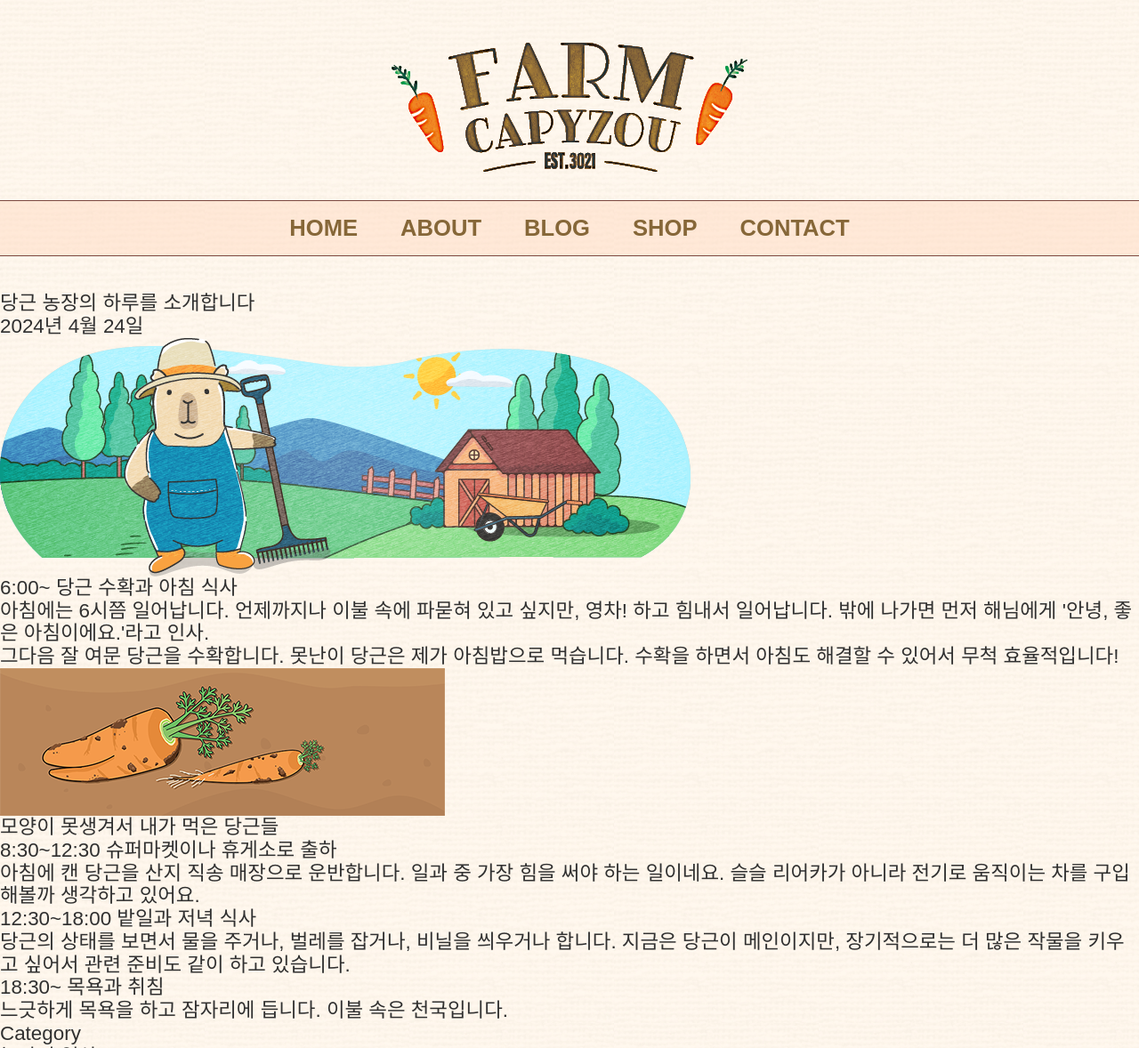
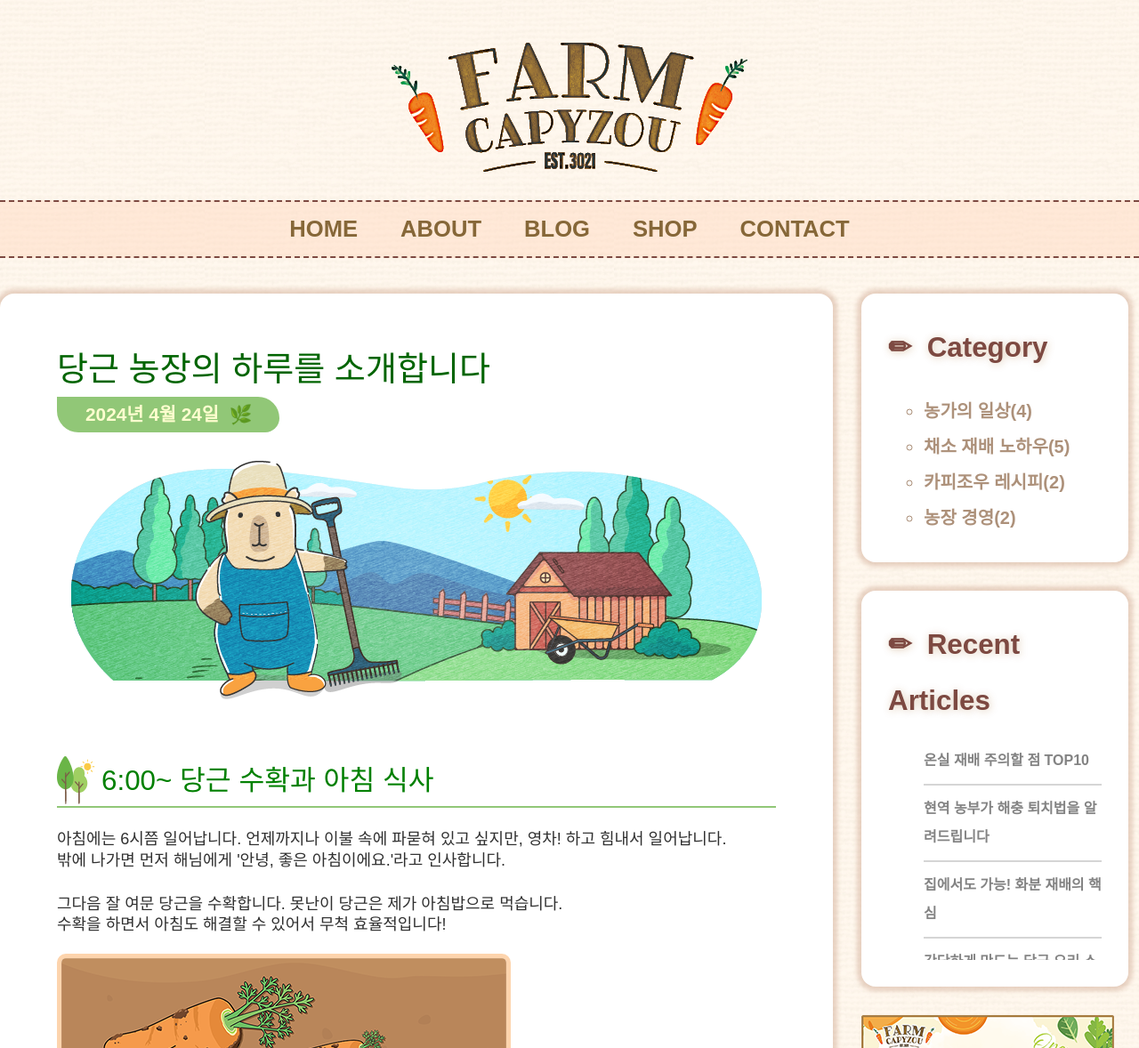
Before and after one commit to forever-gamdong2/zoublog, a plain HTML site: page index.html in a window 1280 px wide. Shown: the top 1178 px of the page at 89% size. Drawn offline with Linux system fonts and the light colour scheme; a web font is replaced by a local one.

Commit message:
Add files via upload

```diff
--- a/index.html
+++ b/index.html
@@ -29,32 +29,31 @@
         <main>
             <div class="hero">
                 <h2>당근 농장의 하루를 소개합니다</h2>
-                <p><time datetime="2024-04-24-T11:14">2024년 4월 24일</time></p>
-                <img src="./images/eyecatch.png" alt="카피조우 열심히 일하는 사진" title="메인이미지">
+                <p><time datetime="2024-04-24-T11:14">2024년 4월 24일&nbsp;&nbsp;🌿</time></p>
+                <figure><img src="./images/eyecatch.png" alt="카피조우 열심히 일하는 사진" title="메인이미지"></figure>
             </div>
 
             <article>
                 <h3>6:00~ 당근 수확과 아침 식사</h3>
                 <p>
-                    아침에는 6시쯤 일어납니다. 언제까지나 이불 속에 파묻혀 있고 싶지만, 영차! 하고 힘내서 일어납니다.
-                    밖에 나가면 먼저 해님에게 '안녕, 좋은 아침이에요.'라고 인사.
+                    아침에는 6시쯤 일어납니다. 언제까지나 이불 속에 파묻혀 있고 싶지만, 영차! 하고 힘내서 일어납니다.<br>
+                    밖에 나가면 먼저 해님에게 '안녕, 좋은 아침이에요.'라고 인사합니다.<br>
                 </p>
-            </article>
+            </article><br>
 
             <article>
                 <p>
-                    그다음 잘 여문 당근을 수확합니다.
-                    못난이 당근은 제가 아침밥으로 먹습니다.
+                    그다음 잘 여문 당근을 수확합니다. 못난이 당근은 제가 아침밥으로 먹습니다.<br>
                     수확을 하면서 아침도 해결할 수 있어서 무척 효율적입니다!
                 </p>
                 <img src="./images/carrots.png" alt="carrots" title="싱싱한 당근">
-                <figcaption>모양이 못생겨서 내가 먹은 당근들</figcaption> <!--일반 caption: 컨텐츠 위에 딱 붙어서 작성됨. figcaption: 이미지 아래에 딱 붙어서 작성됨-->
+                <figcaption>[ 모양이 못생겨서 내가 먹은 당근들 ]</figcaption> <!--일반 caption: 컨텐츠 위에 딱 붙어서 작성됨. figcaption: 이미지 아래에 딱 붙어서 작성됨-->
             </article>
 
             <article>
                 <h3>8:30~12:30 슈퍼마켓이나 휴게소로 출하</h3>
                 <p>
-                    아침에 캔 당근을 산지 직송 매장으로 운반합니다. 일과 중 가장 힘을 써야 하는 일이네요.
+                    아침에 캔 당근을 산지 직송 매장으로 운반합니다. 일과 중 가장 힘을 써야 하는 일이네요.<br>
                     슬슬 리어카가 아니라 전기로 움직이는 차를 구입해볼까 생각하고 있어요.
                 </p>
             </article>
@@ -62,7 +61,7 @@
             <article>
                 <h3>12:30~18:00 밭일과 저녁 식사</h3>
                 <p>
-                    당근의 상태를 보면서 물을 주거나, 벌레를 잡거나, 비닐을 씌우거나 합니다.
+                    당근의 상태를 보면서 물을 주거나, 벌레를 잡거나, 비닐을 씌우거나 합니다.<br>
                     지금은 당근이 메인이지만, 장기적으로는 더 많은 작물을 키우고 싶어서 관련 준비도 같이 하고 있습니다.
                 </p>
             </article>
@@ -78,7 +77,7 @@
         <!------------오른쪽단----------->
         <aside>
             <nav class="lnb"><!--Local Navigation Bar-->
-                <h4>Category</h4>
+                <h4>✏&nbsp;&nbsp;Category</h4>
                 <ul>
                     <li><a href="http://">농가의 일상(4)</a></li>
                     <li><a href="http://">채소 재배 노하우(5)</a></li>
@@ -88,7 +87,7 @@
             </nav>
 
             <nav class="recent_b"> <!--어짜피 nav도 공간태그니까 nav로 묶어줌-->
-                <h4>Recent Articles</h4>
+                <h4>✏&nbsp;&nbsp;Recent Articles</h4>
                 <ul>
                     <li>온실 재배 주의할 점 TOP10</li>
                     <li>현역 농부가 해충 퇴치법을 알려드립니다</li>
--- a/style.css
+++ b/style.css
@@ -56,8 +56,8 @@ header h1 .logo{
 header .gnb ul{
     display: flex;
     justify-content: center;
-    border-top: 1px solid var(--bg-color1);
-    border-bottom: 1px solid var(--bg-color1);
+    border-top: 2px dashed var(--bg-color1);
+    border-bottom: 2px dashed var(--bg-color1);
     padding: 1rem 0 1rem;
     background-color: rgba(255, 211, 183, .4);
 }
@@ -73,10 +73,177 @@ header li a:hover{
 
 }
 
+/*본문단*/
+section{
+    margin: 0 auto;
+}
+
+/*메인 - 왼쪽 영역*/
+main{
+    border-radius: 1rem;
+    background-color: white;
+    box-shadow: 0px 0px 5px 5px rgba(179, 124, 92, 0.3);
+    padding: 4rem;
+
+}
+/*메인 - 왼쪽 영역 - 첫번째 단락*/
+.hero{
+
+}
+
+.hero h2{
+    font-size: 1.7em;
+    font-weight: 500;
+    margin-bottom: .5rem;
+    color: darkgreen;
+}
+
+.hero p{
+    padding: 0.5rem;
+    padding-left: 2rem;
+    margin-bottom: 1rem;
+    font-size: 1.3rem;
+    font-weight: 700;
+    background-color: var(--bg-color4);
+    width: 250px;
+    border-radius: 0px 30px 20px 30px;
+}
+
+.hero time{
+    color: rgb(255, 254, 207);
+}
+
+figure{
+    padding: 16px;
+}
+
+/*메인 - 왼쪽 영역 - 두번째 단락~다섯번째 단락*/
+article{
+
+}
+article h3{
+    border-bottom: 2px solid var(--bg-color4);
+    background-image: url('./images/h2_icon.png');
+    background-repeat: no-repeat;
+    font-size: 1.4em;
+    font-weight: medium;
+    color: green;
+    margin-top: 3rem;
+    margin-bottom: 1.5rem;
+    padding: 10px;
+    padding-left: 50px;
+}
+
+article p{
+    font-size: large;
+    font-family: sans-serif;
+    line-height: 1.3;
+}
+
+article:nth-of-type(2) p{
+    margin-bottom: 20px;
+}
+
+article:nth-of-type(2) img{
+    border: 5px solid rgba(253, 193, 136, 0.692);
+    border-radius: 10px;
+
+}
+
+article figcaption{
+    font-size: medium;
+    font-weight: bold;
+    color: rgb(179, 124, 92);
+    margin-top: 10px;
+    margin-left: 140px;
+}
+
+/*어사이드-오른쪽 영역*/
+aside{
+    width: 25%;
+    margin-left: 2rem;
+}
+
+/*어사이드-오른쪽 영역 - 내비게이션 단락*/
+aside nav{
+    background-color: white;
+    border-radius: 1rem;
+    box-shadow: 0px 0px 5px 5px rgba(179, 124, 92, 0.3);
+    padding:  30px;
+    line-height: 2;
+    margin-bottom: 2rem;
+}
+
+aside h4{
+    margin-bottom: 1.2rem;
+    font-weight: bold;
+    font-size: 1.4em;
+    text-shadow: 1px 1px 10px rgba(151, 88, 16, 0.3);
+    color: var(--bg-color1);
+}
+
+aside ul{
+    font-size: 20px;
+    color: rgba(97, 44, 0, 0.521);
+    font-weight: bold;
+    margin-left: 2.5rem;
+}
+
+/*어사이드 - 오른쪽 영역 - 내비 단락 중 첫번째*/
+.lnb{
+    width: 300px;
+}
+.lnb li{
+    list-style-type: circle;
+}
+.lnb a{
+    color: ;
+}
+.lnb a:hover{
+    color: green;
+}
+
+/*어사이드 - 오른쪽 영역 - 내비 단락 중 두번째*/
+.recent_b{
+    width: 300px;
+}
+
+.recent_b ul{
+    height: 15rem;
+    overflow: hidden scroll;
+}
+
+.recent_b li{
+    color: rgba(49, 49, 49, 0.6);
+    border-bottom: 2px solid rgba(49, 49, 49, 0.2);
+    font-size: medium;
+    margin-bottom: 10px;
+    padding-bottom: 10px;
+}
+
+.recent_b li:hover{
+    color: rgb(255, 98, 41);
+}
+
+
 /*바닥단*/
 footer{
     background-color: var(--bg-color1); /*void-공허 function-함수(박스) var-변수*/
     color: var(--bg-color2);
     text-align: center;
-    padding: .9rem .5rem 1.5rem;
+    padding: .5rem;
+    font-size: medium;
+    margin-top: 3rem;
 }
+
+
+
+
+
+/*반응형을 위한 미디어 스크린 구간*/
+@media (min-width: 800px) {
+    section{
+        display: flex;
+        justify-content: center; /*가로정렬 3가지 : left, center, right*/
+    }
+}
```
